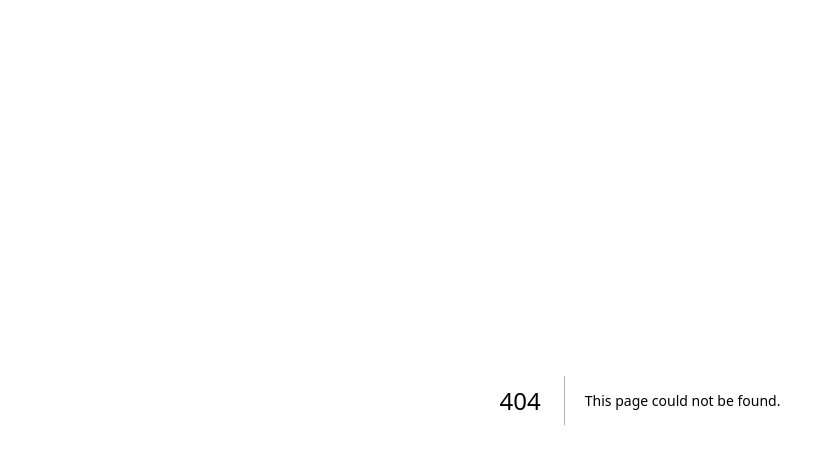
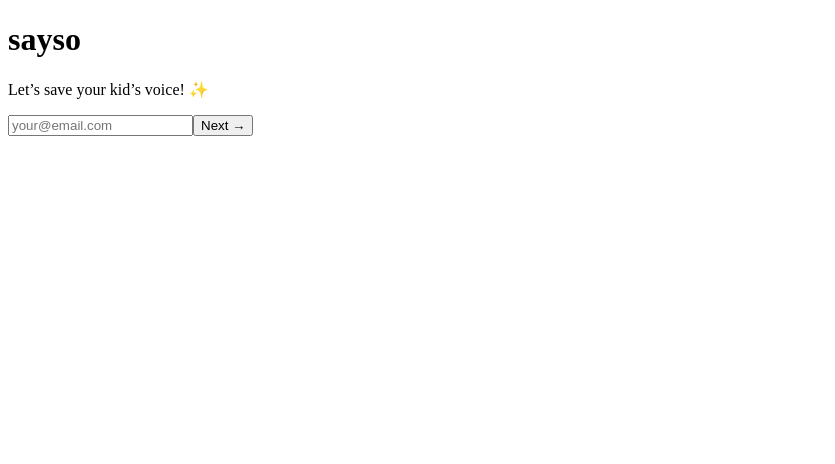
Before and after one commit to rileyeh/sayso-beta, a Next.js app: page /onboard in a window 1280 px wide. Before the commit this address had no page. Shown: the top 464 px of the page, without its empty margins (0-835 px from the left). Built offline with nearby package versions, Linux system fonts and the light colour scheme; no server answers.

Commit message:
Create onboard.tsx

```diff
--- /dev/null
+++ b/pages/onboard.tsx
@@ -0,0 +1,104 @@
+import { useState } from 'react'
+import { createSupabaseClient } from '@/lib/supabase'
+import { useRouter } from 'next/router'
+
+export default function Onboard() {
+  const [step, setStep] = useState(1)
+  const [email, setEmail] = useState('')
+  const [phone, setPhone] = useState('')
+  const [kidName, setKidName] = useState('')
+  const [loading, setLoading] = useState(false)
+  const [message, setMessage] = useState('')
+  const router = useRouter()
+
+  const supabase = createSupabaseClient()
+
+  const handleEmail = async (e: React.FormEvent) => {
+    e.preventDefault()
+    setLoading(true)
+    const { data } = await supabase.from('families').select('id').eq('email', email).maybeSingle()
+    if (data) {
+      router.push('/dashboard')
+    } else {
+      setStep(2)
+    }
+    setLoading(false)
+  }
+
+  const handleDetails = async (e: React.FormEvent) => {
+    e.preventDefault()
+    setLoading(true)
+    const { error } = await supabase.from('families').insert({ email, phone, kid_name: kidName })
+    if (error) {
+      setMessage('Oops! Try again.')
+    } else {
+      setStep(3)
+      setTimeout(() => router.push('/dashboard'), 2000)
+    }
+    setLoading(false)
+  }
+
+  return (
+    <div className="min-h-screen bg-sayso-cream flex items-center justify-center p-6">
+      <div className="bg-white/90 backdrop-blur p-10 rounded-3xl shadow-xl max-w-md w-full text-center">
+        <h1 className="text-5xl font-playfair mb-6">
+          <span className="font-bold text-sayso-red">say</span>
+          <span className="font-light text-sayso-red">so</span>
+        </h1>
+
+        {step === 1 && (
+          <form onSubmit={handleEmail} className="space-y-6">
+            <p className="text-lg text-sayso-brown">Let’s save your kid’s voice! ✨</p>
+            <input
+              type="email"
+              placeholder="your@email.com"
+              value={email}
+              onChange={(e) => setEmail(e.target.value)}
+              className="w-full p-4 text-lg bg-sayso-cream/50 rounded-xl"
+              required
+            />
+            <button type="submit" disabled={loading} className="w-full text-lg">
+              {loading ? 'Checking...' : 'Next →'}
+            </button>
+          </form>
+        )}
+
+        {step === 2 && (
+          <form onSubmit={handleDetails} className="space-y-6">
+            <p className="text-lg text-sayso-brown">Almost there! Tell us about your little one.</p>
+            <input
+              type="tel"
+              placeholder="Phone (e.g., +15551234567)"
+              value={phone}
+              onChange={(e) => setPhone(e.target.value)}
+              className="w-full p-4 text-lg bg-sayso-cream/50 rounded-xl"
+              required
+            />
+            <input
+              type="text"
+              placeholder="Kid’s name"
+              value={kidName}
+              onChange={(e) => setKidName(e.target.value)}
+              className="w-full p-4 text-lg bg-sayso-cream/50 rounded-xl"
+              required
+            />
+            <button type="submit" disabled={loading} className="w-full text-lg">
+              {loading ? 'Saving...' : 'Start Saving Quotes!'}
+            </button>
+          </form>
+        )}
+
+        {step === 3 && (
+          <div className="space-y-4">
+            <p className="text-2xl font-caveat text-sayso-brown animate-fade-in">
+              Welcome, {kidName}! 🎉
+            </p>
+            <p className="text-sayso-brown">Your first prompt arrives Monday. Redirecting...</p>
+          </div>
+        )}
+
+        {message && <p className="mt-4 text-sayso-red">{message}</p>}
+      </div>
+    </div>
+  )
+}
```
